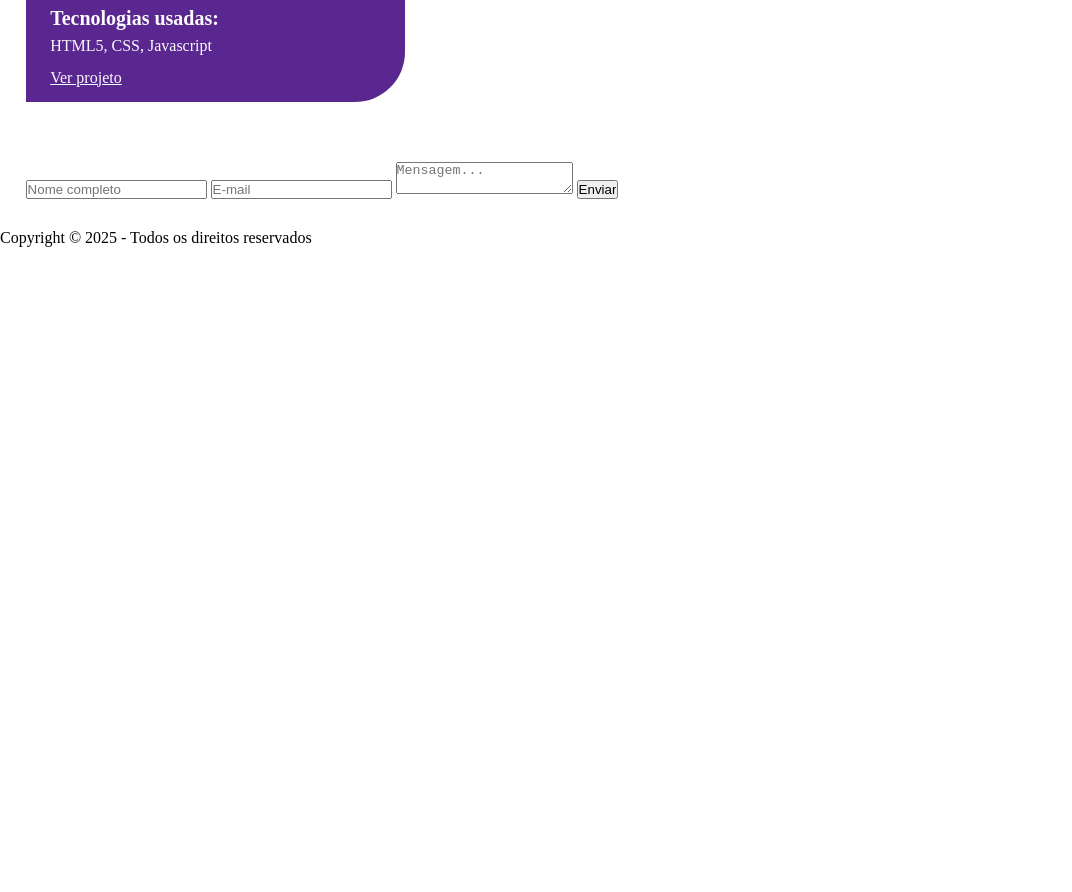
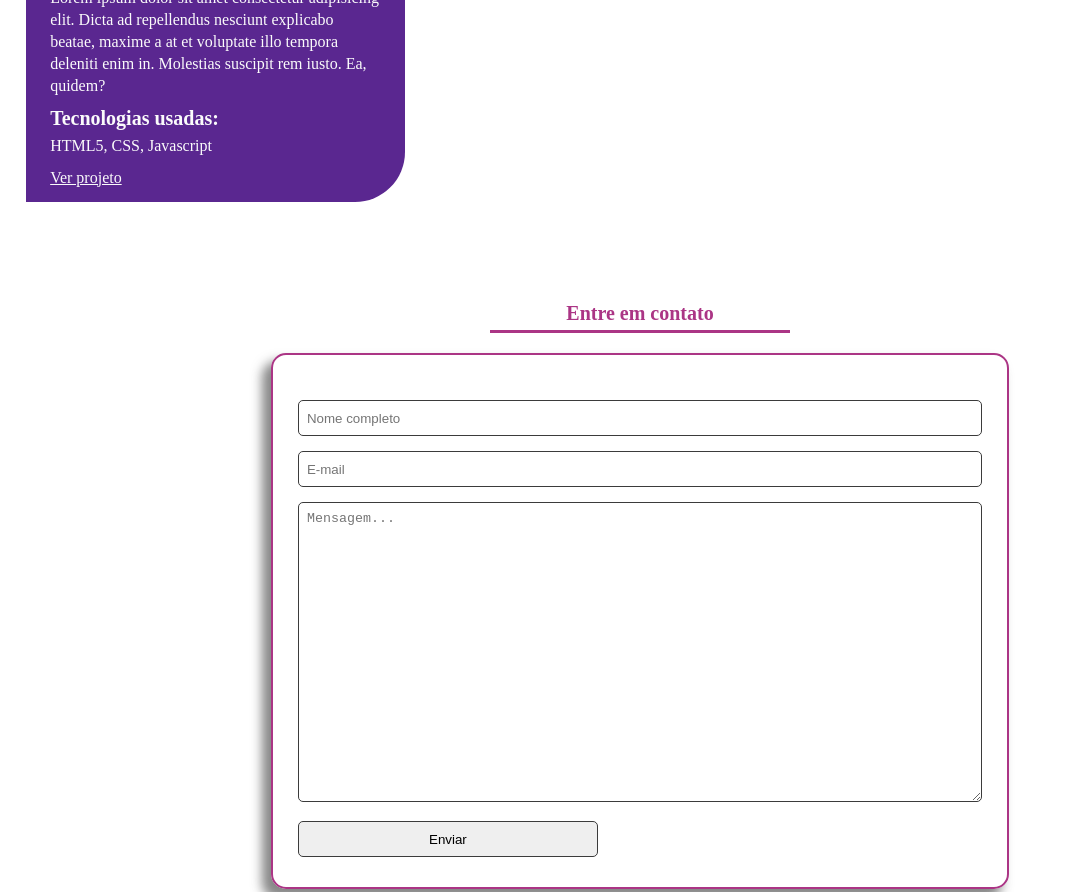
Before and after one commit to Abysimynd/portifolio, a plain HTML site: page index.html in a window 1280 px wide. Shown: the part 1486-2378 px from the top of the page, without its empty margins (0-1072 px from the left). Before the commit the page ends 1733 px from the top, so only its background shows below. Drawn offline with Linux system fonts and the light colour scheme.

Commit message:
Css finalizado
Message:
Estilização com css finalizada por hora.

```diff
--- a/css/style.css
+++ b/css/style.css
@@ -17,7 +17,7 @@
     --subtitle-style: bold;
     --text-style: light;
 
-    --container-padding: 30px 2%;
+    --container-padding: 50px 2%;
 }
 
 * {
@@ -239,3 +239,89 @@ body {
     gap: 5px;
     list-style-type: none;
 }
+
+#contanct {
+    width: 100%;
+    height: auto;
+}
+
+#contact .container {
+    display: flex;
+    flex-wrap: nowrap;
+    flex-direction: column;
+    align-items: center;
+}
+
+#contact .container .subtitle {
+    color: var(--color-three);
+    width: 300px;
+    border-bottom: 3px solid var(--color-three);
+    text-align: center;
+}
+
+#contact #contact-form {
+    width: 60%;
+    padding: 30px 2%;
+    border: 2px solid var(--color-three);
+    border-radius: 15px;
+    box-shadow: -8px 9px 11px 1px #3b3b3b9c;
+    -webkit-box-shadow: -8px 9px 11px 1px #3b3b3b9c;
+    -moz-box-shadow: -8px 9px 11px 1px #3b3b3b9c;
+}
+
+#contact #contact-form input {
+    width: 100%;
+    height: 36px;
+    margin-top: 15px;
+    padding: 8px;
+    border-radius: 5px;
+    border: 1px solid var(--black-color-100);
+    outline: none;
+}
+
+#contact #contact-form textarea {
+    width: 100%;
+    height: 300px;
+    margin-top: 15px;
+    resize: vertical;
+    padding: 8px;
+    border-radius: 5px;
+    outline: none;
+    border: 1px solid var(--black-color-100);
+}
+
+#contact #contact-form input:focus::placeholder,
+#contact #contact-form textarea:focus::placeholder {
+    font-size: 10px;
+    position: absolute;
+    top: 2px;
+}
+
+#contact #contact-form input[type="submit"] {
+    max-width: 300px;
+    cursor: pointer;
+    border: 1px solid var(--black-color-100);
+}
+
+#contact #contact-form input[type="submit"]:hover {
+    transition: all .15s ease-in;
+    border-color: var(--color-three);
+    background-color: var(--color-three);
+    color: var(--white-color-100);
+}
+
+/* Footer Section */
+#footer {
+    width: 100%;
+    height: auto;
+    min-height: 60px;
+    background-color: var(--color-one);
+}
+
+#footer .container {
+    color: var(--white-color-100);
+}
+
+#footer .container .text {
+    text-align: center;
+}
--- a/index.html
+++ b/index.html
@@ -101,7 +101,8 @@
 <!-- Contact Section -->
 <section id="contact">
     <div class="container">
-        <form method="post">
+        <h3 class="subtitle">Entre em contato</h3>
+        <form method="post" id="contact-form">
             <input type="text" name="name" id="name" placeholder="Nome completo" required>
             <input type="email" name="email" id="email" placeholder="E-mail" required>
             <textarea name="message" id="message" placeholder="Mensagem..."></textarea>
@@ -113,8 +114,8 @@
 
 <!-- Footer Section -->
 <section id="footer">
-    <footer>
-        <p class="copyright">Copyright © 2025 - Todos os direitos reservados</p>
+    <footer class="container">
+        <p class="text">Copyright © 2025 - Todos os direitos reservados</p>
     </footer>
 </section>
 </body>
```
